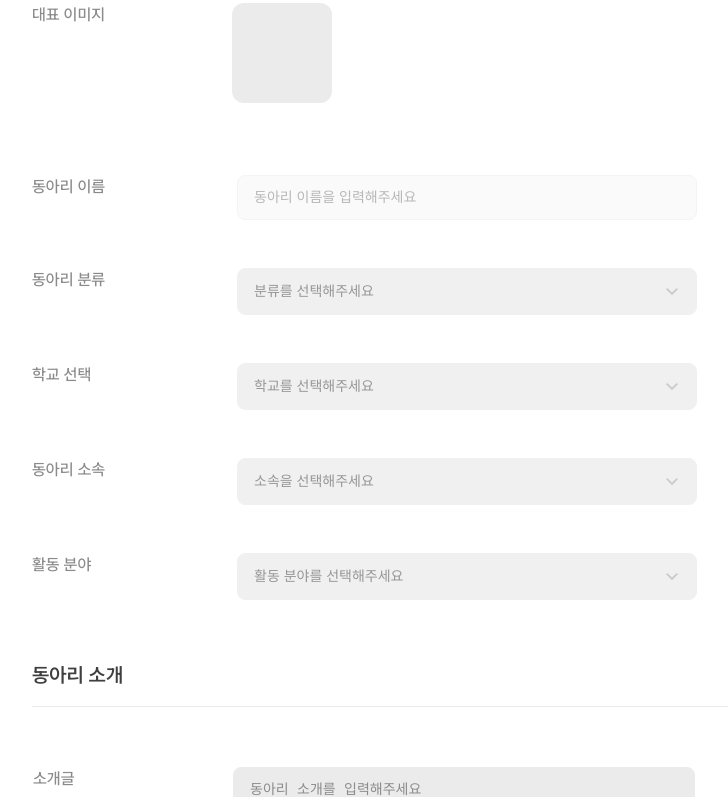
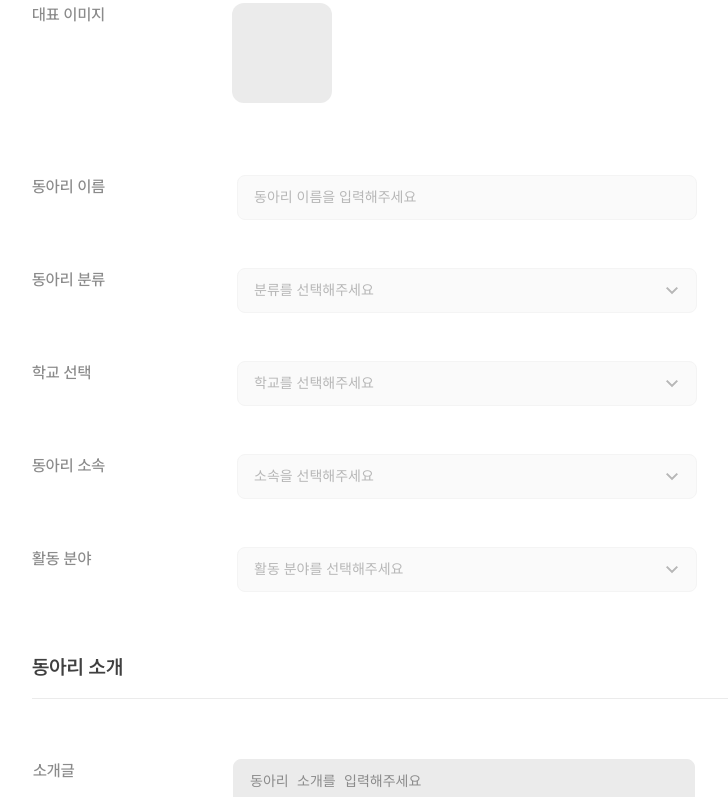
Before and after one commit to dong-ariari/frontend, a React (Vite) app: page /register in a window 1280 px wide. Shown: the part 610-1407 px from the top of the page, without its empty margins (295-1023 px from the left). Built offline with nearby package versions, Linux system fonts and the light colour scheme.

Commit message:
fix: $editable variable in select component

```diff
--- a/src/components/select/select.jsx
+++ b/src/components/select/select.jsx
@@ -11,7 +11,6 @@ const Select = ({ title, placeholder, options, isEdit, onValueChange }) => {
       onValueChange(newValue);
     }
   };
-
   return (
     <S.SelectContainer>
       <S.Title>{title}</S.Title>
--- a/src/components/select/select.styles.js
+++ b/src/components/select/select.styles.js
@@ -22,16 +22,16 @@ export const StyledSelect = styled.select`
   -moz-appearance: none;
   appearance: none;
   background-color: ${(props) =>
-    props.isEditable ? props.theme.color.grey._0 : props.theme.color.grey._200};
+    props.$isEditable ? props.theme.color.grey._0 : props.theme.color.grey._200};
   border-color: ${(props) =>
-    props.isEditable
+    props.$isEditable
       ? props.theme.color.grey._100
       : props.theme.color.grey._200};
   border-width: 0.0625rem;
   border-style: solid;
   border-radius: 0.5rem;
   width: 28.75rem;
-  padding: 0.75rem 1rem;
+  padding: 0.688rem 1rem;
   background-image: url(${Vector});
   background-repeat: no-repeat;
   background-position: right 0.75rem center;
--- a/src/pages/register/register.jsx
+++ b/src/pages/register/register.jsx
@@ -21,27 +21,51 @@ export default function Register() {
               title="동아리 이름"
               placeholder="동아리 이름을 입력해주세요"
               isEdit={true}
-              onValueChange={(value) => {console.log(value)}}
+              onValueChange={(value) => {
+                console.log(value);
+              }}
             />
             <Select
               title="동아리 분류"
               placeholder="분류를 선택해주세요"
-              options={[]}
+              options={[
+                { index: 1, label: "학술", value: "1" },
+                { index: 2, label: "예술", value: "2" },
+                { index: 3, label: "체육", value: "3" },
+                { index: 4, label: "봉사", value: "4" },
+                { index: 5, label: "기타", value: "5" },
+              ]}
+              isEdit={true}
+              onValueChange={(value) => {
+                console.log(value);
+              }}
             />
             <Select
               title="학교 선택"
               placeholder="학교를 선택해주세요"
               options={[]}
+              isEdit={true}
+              onValueChange={(value) => {
+                console.log(value);
+              }}
             />
             <Select
               title="동아리 소속"
               placeholder="소속을 선택해주세요"
               options={[]}
+              isEdit={true}
+              onValueChange={(value) => {
+                console.log(value);
+              }}
             />
             <Select
               title="활동 분야"
               placeholder="활동 분야를 선택해주세요"
               options={[]}
+              isEdit={true}
+              onValueChange={(value) => {
+                console.log(value);
+              }}
             />
           </S.Form>
 
```
